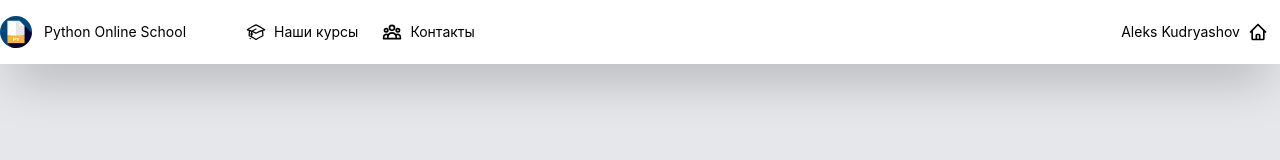
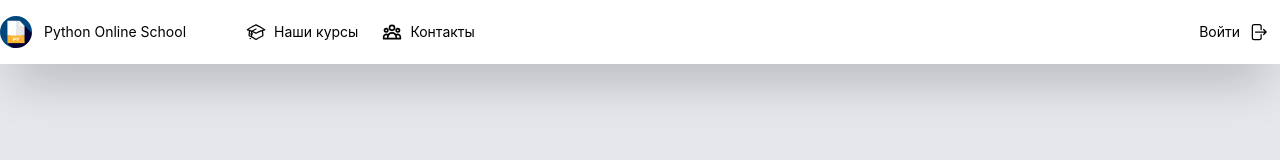
Before and after one commit to stkudryashov/python-online-school, a Vue app in the folder frontend/: page / in a window 1280 px wide. Shown: the top 160 px of the page. Built offline with nearby package versions, Linux system fonts and the light colour scheme.

Commit message:
Install vue router

```diff
--- a/frontend/package.json
+++ b/frontend/package.json
@@ -9,7 +9,8 @@
     "preview": "vite preview"
   },
   "dependencies": {
-    "vue": "^3.2.41"
+    "vue": "^3.2.41",
+    "vue-router": "^4.1.6"
   },
   "devDependencies": {
     "@vitejs/plugin-vue": "^3.2.0",
--- a/frontend/src/App.vue
+++ b/frontend/src/App.vue
@@ -1,5 +1,6 @@
 <template>
   <TheHeader />
+  <router-view />
 </template>
 
 <script>
--- a/frontend/src/components/header/TheHeader.vue
+++ b/frontend/src/components/header/TheHeader.vue
@@ -27,12 +27,14 @@
 
         <!-- Personal Area -->
         <div class="flex items-center">
-          <!-- User -->
-          <TheHeaderItem title="Aleks Kudryashov" :prepend="false">
-            <svg xmlns="http://www.w3.org/2000/svg" class="h-5 w-5" fill="none" viewBox="0 0 24 24" stroke="currentColor" stroke-width="2">
-              <path stroke-linecap="round" stroke-linejoin="round" d="M3 12l2-2m0 0l7-7 7 7M5 10v10a1 1 0 001 1h3m10-11l2 2m-2-2v10a1 1 0 01-1 1h-3m-6 0a1 1 0 001-1v-4a1 1 0 011-1h2a1 1 0 011 1v4a1 1 0 001 1m-6 0h6" />
-            </svg>
-          </TheHeaderItem>
+          <!-- Login / Register -->
+          <router-link :to="{name: 'Login'}">
+            <TheHeaderItem title="Войти" :prepend="false">
+              <svg xmlns="http://www.w3.org/2000/svg" class="h-5 w-5" fill="none" viewBox="0 0 24 24" stroke-width="1.5" stroke="currentColor">
+                <path stroke-linecap="round" stroke-linejoin="round" d="M15.75 9V5.25A2.25 2.25 0 0013.5 3h-6a2.25 2.25 0 00-2.25 2.25v13.5A2.25 2.25 0 007.5 21h6a2.25 2.25 0 002.25-2.25V15m3 0l3-3m0 0l-3-3m3 3H9" />
+              </svg>
+            </TheHeaderItem>
+          </router-link>
         </div>
       </div>
     </div>
--- a/frontend/src/main.js
+++ b/frontend/src/main.js
@@ -2,4 +2,6 @@ import { createApp } from 'vue'
 import './style.css'
 import App from './App.vue'
 
-createApp(App).mount('#app')
+import router from './router/index.js'
+
+createApp(App).use(router).mount('#app')
--- /dev/null
+++ b/frontend/src/router/index.js
@@ -0,0 +1,20 @@
+import { createRouter, createWebHistory } from 'vue-router'
+
+import LoginPage from '../pages/LoginPage.vue'
+
+
+const routes = [
+  {
+    path: '/login',
+    name: 'Login',
+    meta: { layout: 'empty-layout' },
+    component: LoginPage,
+  },
+]
+
+const router = createRouter({
+  history: createWebHistory(),
+  routes,
+})
+
+export default router
```
Also changed, not shown: 1 other file (tests, documents, lock files or other folders).
